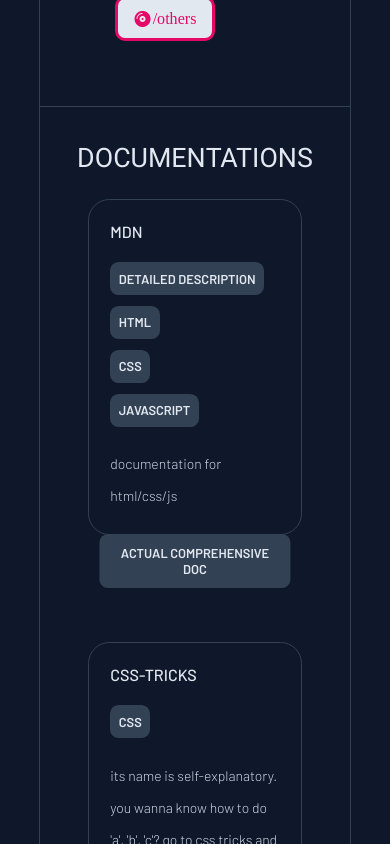
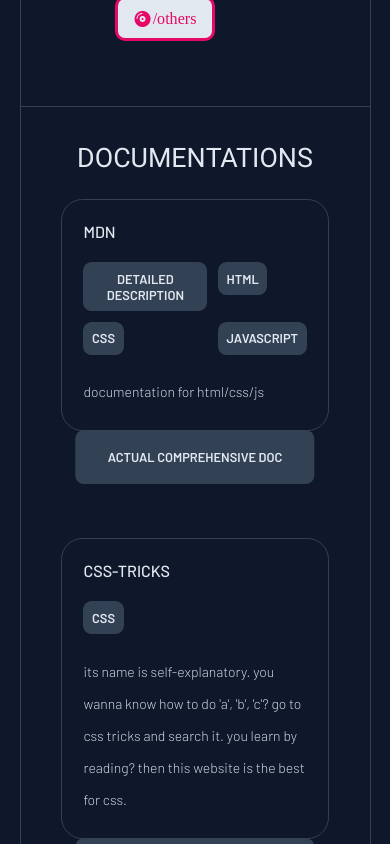
Before and after one commit to lul-g/Web_Dev_Resources, a React (Vite) app: page /docs in a window 390 px wide. Shown: the part 1020-1864 px from the top of the page. Built offline with nearby package versions, Linux system fonts and the light colour scheme.

Commit message:
better responsive design for mobile view

```diff
--- a/src/App.css
+++ b/src/App.css
@@ -261,6 +261,9 @@
     }
 }
 @media (max-width: 483px) {
+    .App {
+        width: 90vw;
+    }
     .header__top {
         grid-template-columns: repeat(1, auto);
         gap: 4rem 0;
--- a/src/assets/card.css
+++ b/src/assets/card.css
@@ -67,6 +67,7 @@
 .cards {
     display: grid;
     grid-template-columns: repeat(2, auto);
+    place-items: center;
     gap: 6rem 2rem;
     margin: 6rem 0;
     width: 100%;
@@ -133,6 +134,8 @@
     font-weight: 600;
 
     text-align: center;
+    word-break: break-word;
+
 }
 .featured {
     background-color: #73f !important;
@@ -203,6 +206,9 @@
     }
 }
 @media (max-width: 480px) {
+    .data {
+        padding: 0;
+    }
     .cards {
         gap: 10rem 0;
         margin-top: 2rem;
@@ -211,14 +217,14 @@
         margin-bottom: 6rem;
     }
     .tags {
-        grid-template-columns: repeat(1, auto);
+        grid-template-columns: repeat(2, auto);
     }
     .fav {
         width: 90%;
         top: 100%;
     }
     .card {
-        max-width: 20rem;
+        max-width: 25rem;
     }
 }
 @media (max-width: 500px) {
--- a/src/assets/data/links.json
+++ b/src/assets/data/links.json
@@ -69,7 +69,7 @@
             {
                 "name": "Fireship",
                 "link": "https://www.youtube.com/c/Fireship",
-                "description": "You want to learn while laughing, this is you guy. He can show you how to cool stuff with pretty much any language but he is advanced level. And the dude packs an insane amount of sarcasm.",
+                "description": "You want to learn while laughing, this is your guy. He can show you how to cool stuff with pretty much any language but he is advanced level. And the dude packs an insane amount of sarcasm.",
                 "tags": ["saracsm 101", "whats new in CS", "complex/hard/big concepts", "5-15 min videos"],
                 "languages": ["All languages"],
                 "fav": "when you decide to go pro/have a laugh"
--- a/src/pages/Home.jsx
+++ b/src/pages/Home.jsx
@@ -6,7 +6,7 @@
             <div className="home data">
             <div className="txt">
                 <h1 className='title title__md'>Welcome</h1>
-                <p className='para intro'>Look around and use these links for your web projects. These websites/youtube videos have been my go to resources for over two years and they keep serving me to this day. Use them and make your life easier.</p>
+                <p className='para intro'>Look around and use these links for your web projects. These websites/youtube videos have been my go to resources for over two years and they keep serving me to this day. Use them and make your coding life easier.</p>
             </div>
             <div className="cards">
                 <div className="flex__child card name title__xmd title"><span className="title__md">15 +</span> <span className='para_2'>content resources</span></div>
```
Also changed, not shown: 1 other file (tests, documents, lock files or other folders).
